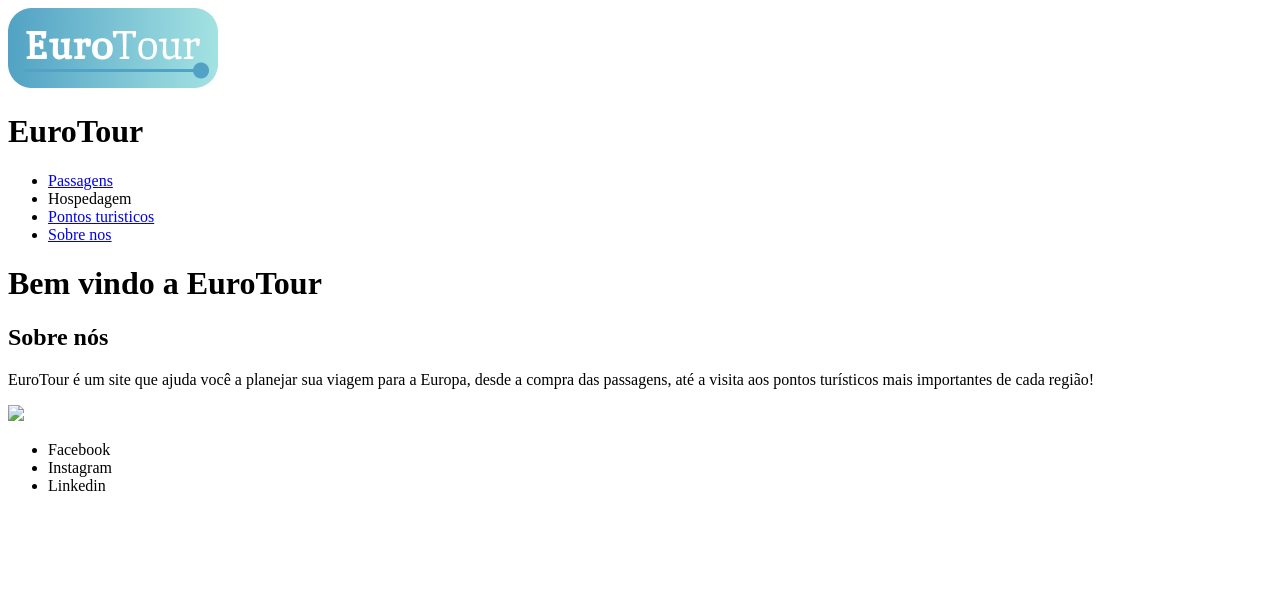
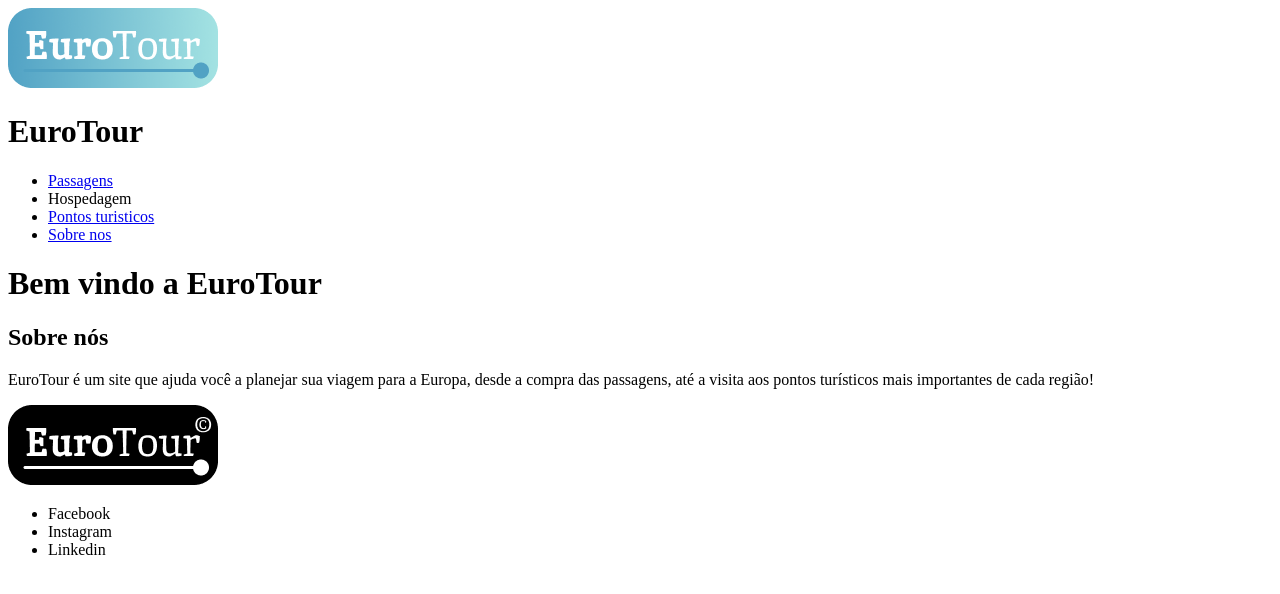
Before and after one commit to PedroViniciusOP/Curso_ProzAWS, a plain HTML site: page atv_html00/index.html in a window 1280 px wide. Drawn offline with Linux system fonts and the light colour scheme; files whose address does not match are found by name.

Commit message:
Update index.html

```diff
--- a/atv_html00/index.html
+++ b/atv_html00/index.html
@@ -35,7 +35,7 @@
             </section>
         </main>
         <footer>
-          <img src="./imagens/eurotour-logo-pb.png"/>
+          <img src="./images/eurotour-logo-pb.png"/>
             <ul>
                 <li>Facebook</li>
                 <li>Instagram</li>
```
